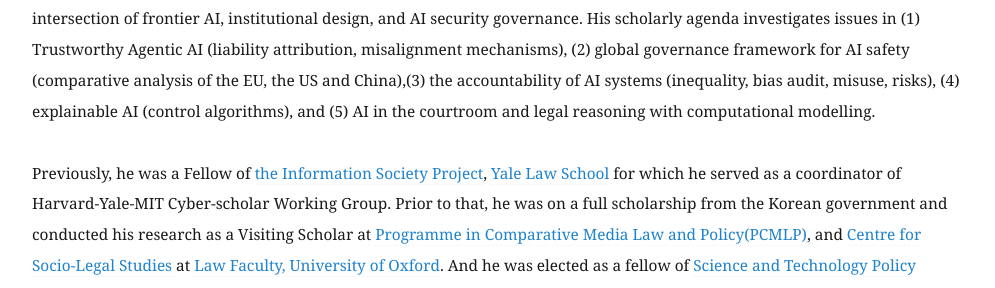
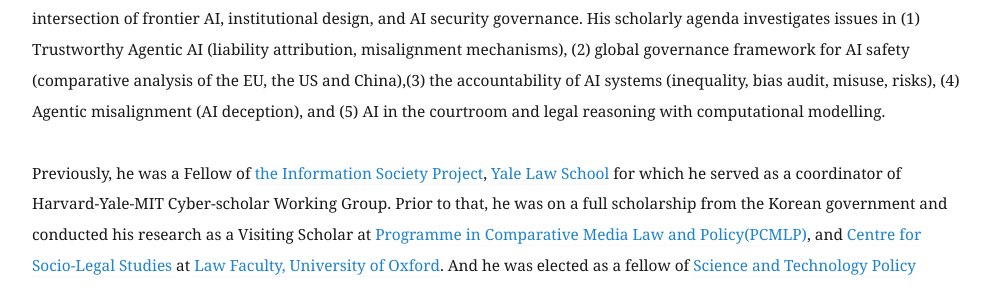
Before and after one commit to eunchangchoi/eunchangchoi.github.io, a Jekyll site: the page built from index.md, in a window 1280 px wide and 900 px high, scrolled down 339 px. Shown: the part 344-632 px from the top of the window, without its empty margins (68-1063 px from the left). Built offline with Jekyll 4.4.1, drawn with Linux system fonts in a browser that asks for light colours; some of the changed text lies outside the part shown.

Commit message:
Update index.md

```diff
--- a/index.md
+++ b/index.md
@@ -21,7 +21,7 @@
   <a href="https://sapyoung.com/bbs/board.php?bo_table=booklist2&wr_id=431"> <img style="vertical-align:top;height:200px;width:163px;" src="images/book9.png"></a>
   <a href= "https://product.kyobobook.co.kr/detail/S000219725334"><img style="vertical-align:top;height:200px;width:171px;" src="images/book10.jpeg"> </a>
  <br>
-<p style="font-size:1.1em"> Eun-Chang Choi 최은창(崔恩彰) examines how emerging technologies, particularly ‘frontier LLM models’— interact with global affairs and social institutions thereby generating friction in governance, triggering security risks and eroding social equity. Having begun his career as a scholar of information law, he has gradually expanded his research interest toward the intersection of frontier AI, institutional design, and  AI security governance. His scholarly agenda investigates issues in (1) Trustworthy Agentic AI (liability attribution, misalignment mechanisms), (2) global governance framework for AI safety (comparative analysis of the EU, the US and China),(3) the accountability of AI systems (inequality, bias audit, misuse, risks), (4) explainable AI (control algorithms), and (5) AI in the courtroom and legal reasoning with computational modelling.<br>
+<p style="font-size:1.1em"> Eun-Chang Choi 최은창(崔恩彰) examines how emerging technologies, particularly ‘frontier LLM models’— interact with global affairs and social institutions thereby generating friction in governance, triggering security risks and eroding social equity. Having begun his career as a scholar of information law, he has gradually expanded his research interest toward the intersection of frontier AI, institutional design, and  AI security governance. His scholarly agenda investigates issues in (1) Trustworthy Agentic AI (liability attribution, misalignment mechanisms), (2) global governance framework for AI safety (comparative analysis of the EU, the US and China),(3) the accountability of AI systems (inequality, bias audit, misuse, risks), (4) Agentic misalignment (AI deception), and (5) AI in the courtroom and legal reasoning with computational modelling.<br>
   <br>
     Previously, he was a Fellow of <a href="https://law.yale.edu/isp"> the Information Society Project</a>, <a href="https://law.yale.edu"> Yale Law School</a> for which he served as a coordinator of Harvard-Yale-MIT Cyber-scholar Working Group. Prior to that, he was on a full scholarship from the Korean government and conducted his research as a Visiting Scholar at <a href="https://www.law.ox.ac.uk/programme-in-comparative-media-law-and-policy/programme-comparative-media-law-and-policy"> Programme in Comparative Media Law and Policy(PCMLP)</a>, and <a href="https://www.law.ox.ac.uk/centre-for-socio-legal-studies"> Centre for Socio-Legal Studies </a> at <a href="https://www.law.ox.ac.uk/"> Law Faculty, University of Oxford</a>. And he was elected as a fellow of <a href="https://www.stepi.re.kr/site/stepien/main.do"> Science and Technology Policy Institute(STEPI) of Korea </a>, a global think tank of science and technology, where he has conducted research on regulatory science. <br>
      <br>
```
